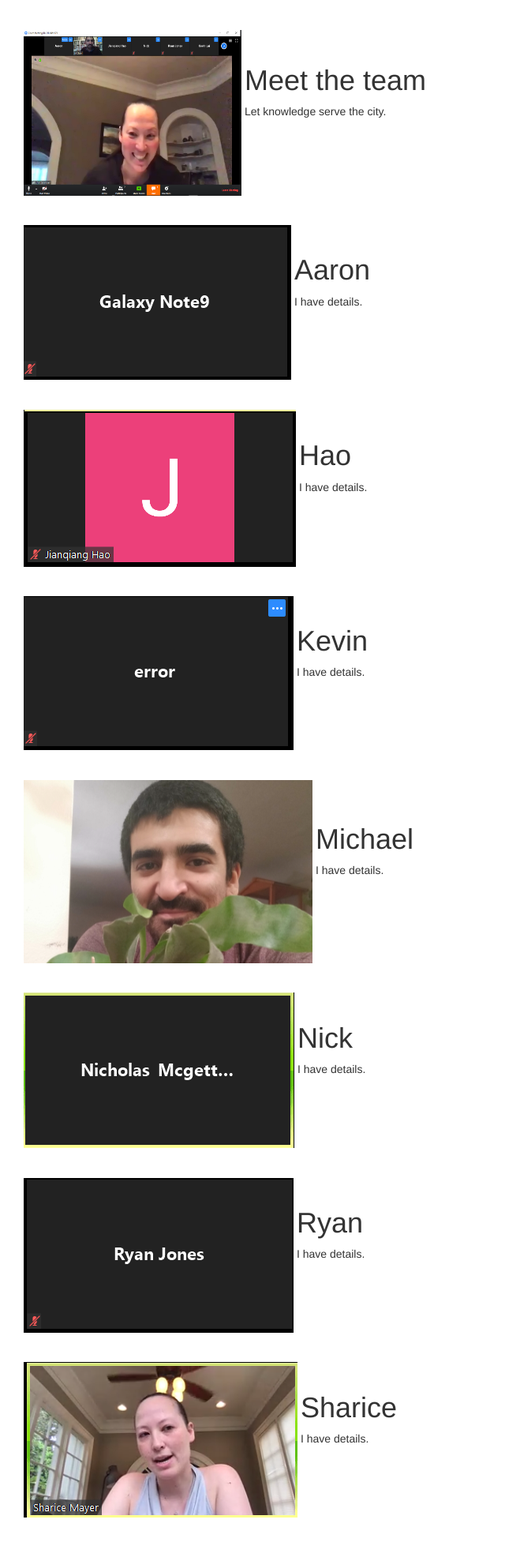
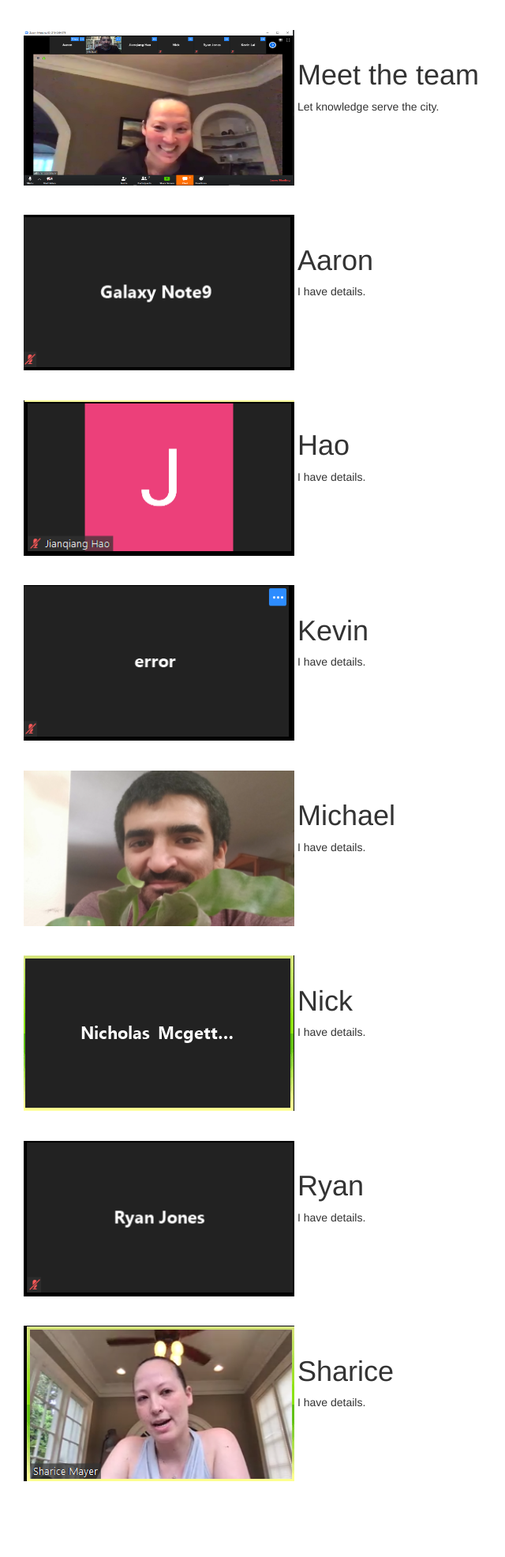
Before and after one commit to steven2030/Autama-Backend, a Django app: page /about/ in a window 1280 px wide. Shown: the part 50-2022 px from the top of the page at 79% size, without its empty margins (0-640 px from the left). After the commit the page ends 1926 px from the top, so only its background shows below. Run offline with Django 3.2, Linux system fonts and the light colour scheme; some libraries are stand-ins or nearby versions.

Commit message:
Size all photos to same dimensions.

```diff
--- a/templates/about.html
+++ b/templates/about.html
@@ -27,6 +27,11 @@
         text-align: left;
     }
 
+    .photo img {
+        height: 197px;
+        width: 343px;
+    }
+
 
 
 </style>
@@ -36,7 +41,7 @@
     <!-- Team -->
     <div class="info-container">
         <div class="photo">
-            <img src="/static/teamphoto.png" height="210" width="276" alt="team photo"/>
+            <img src="/static/teamphoto.png"/>
         </div>
 
         <div class="text">
```
